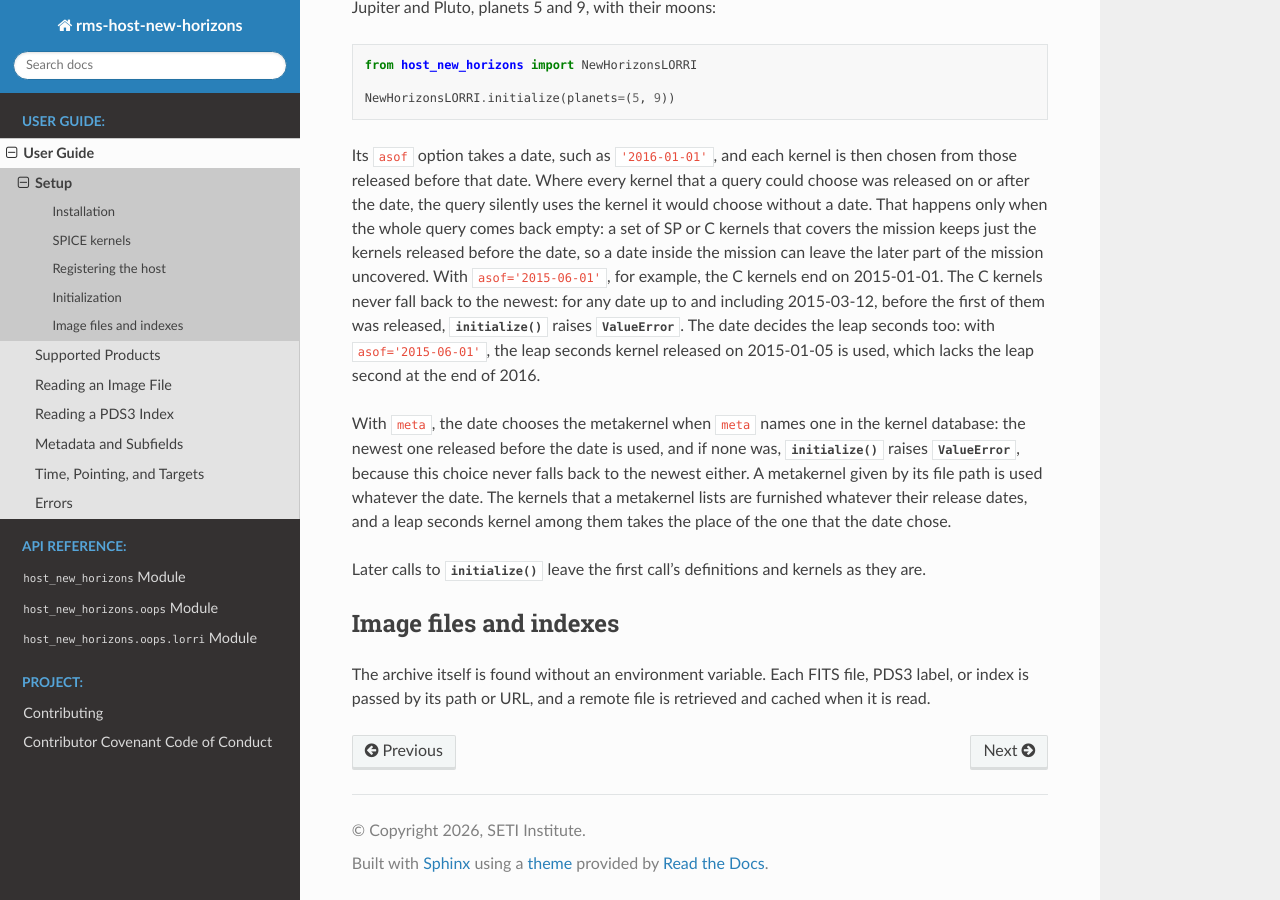
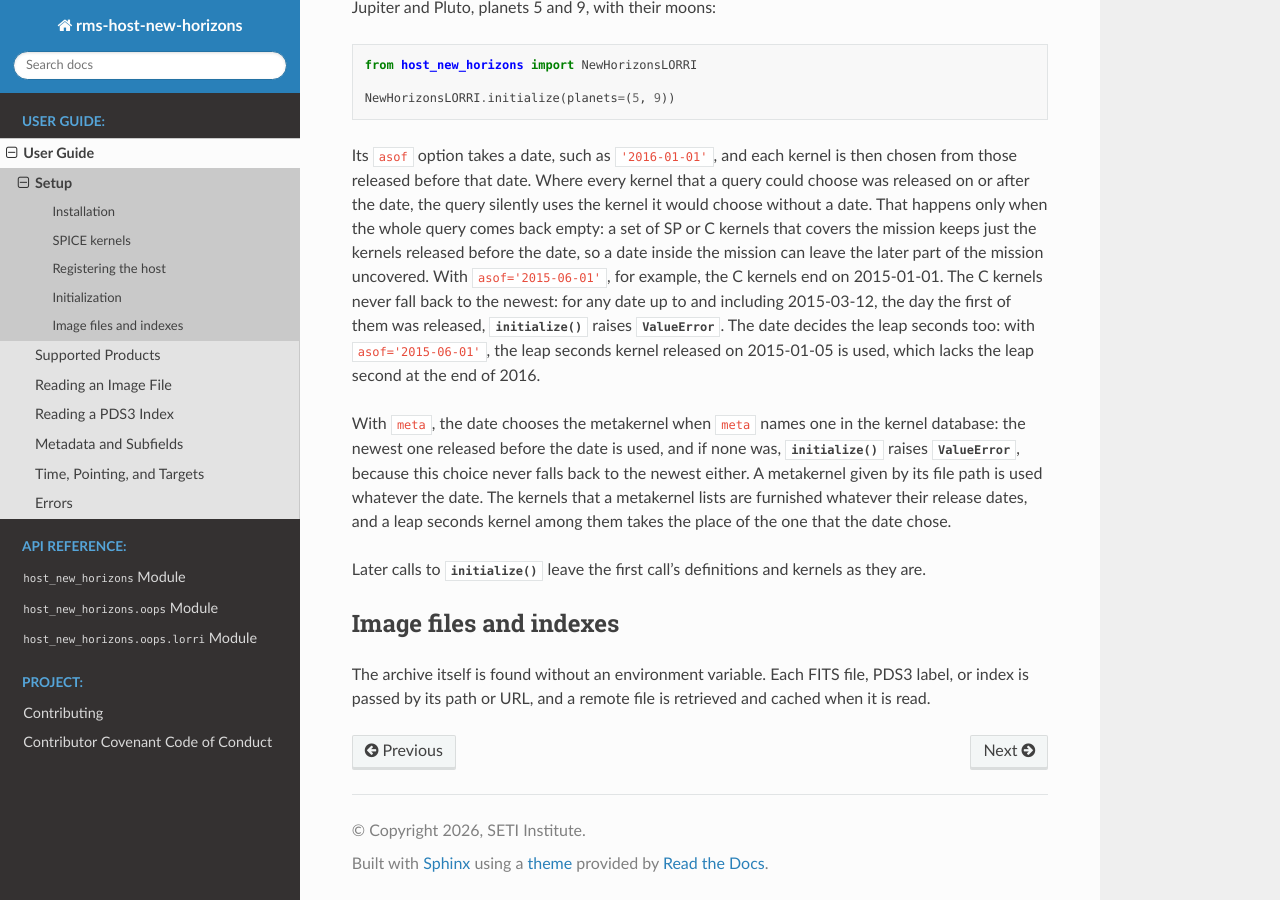
Before and after one commit to SETI/rms-host-new-horizons, a Sphinx documentation site: the page built from docs/user_guide/user_guide_setup.rst, in a window 1280 px wide and 900 px high, scrolled down 1468 px. Built offline with Sphinx 7.4.7 and the Read the Docs theme 3.1.0, drawn with Linux system fonts in a browser that asks for light colours.

Commit message:
Date the first C kernel release by its day
The setup chapter called 2015-03-12 a date before the first C kernel
release, but the first C kernel was released that day, at 13:26, and the
date is compared as 2015-03-12T00:00:00. Name it as the day of the
release instead.

Co-Authored-By: Claude Opus 5.5 <noreply@anthropic.com>
Claude-Session: https://claude.ai/code/session_01RG3ZiBNx376YVT9xgP1ET9

```diff
--- a/docs/user_guide/user_guide_setup.rst
+++ b/docs/user_guide/user_guide_setup.rst
@@ -85,8 +85,8 @@ choose without a date. That happens only when the whole query comes back empty:
 of SP or C kernels that covers the mission keeps just the kernels released before the
 date, so a date inside the mission can leave the later part of the mission uncovered.
 With ``asof='2015-06-01'``, for example, the C kernels end on 2015-01-01. The C kernels
-never fall back to the newest: for any date up to and including 2015-03-12, before the
-first of them was released,
+never fall back to the newest: for any date up to and including 2015-03-12, the day
+the first of them was released,
 :meth:`~host_new_horizons.oops.lorri.NewHorizonsLORRI.initialize` raises
 :exc:`ValueError`. The date decides the leap seconds too: with ``asof='2015-06-01'``,
 the leap seconds kernel released on 2015-01-05 is used, which lacks the leap second at
```
